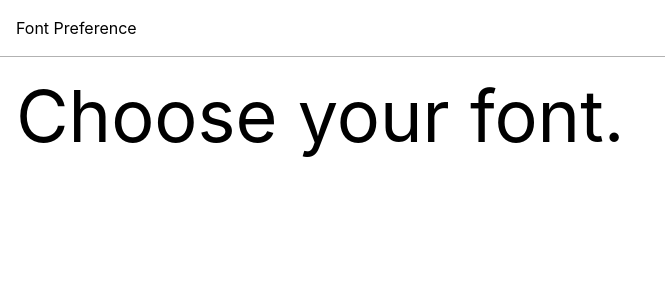
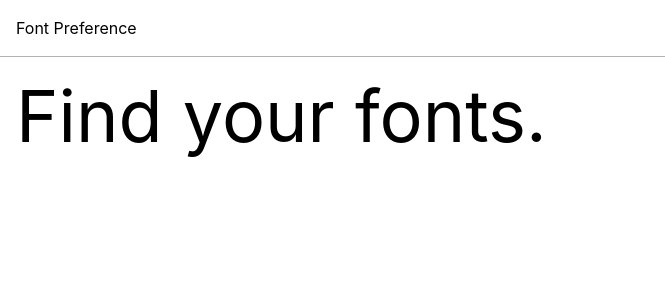
Before and after one commit to Computational-Creativity-Lab/Crowdsourcing-Font-Preferences, a Next.js app: page / in a window 1280 px wide. Shown: the top 300 px of the page, without its empty margins (0-665 px from the left). Built offline with nearby package versions, Linux system fonts and the light colour scheme; a web font is replaced by a local one.

Commit message:
tweak card intro transition

```diff
--- a/src/components/FontCard.js
+++ b/src/components/FontCard.js
@@ -1,18 +1,28 @@
 import { motion, AnimatePresence } from "framer-motion";
-import { useEffect, useState } from "react";
 
 export default function FontCard({ fontStyle, pengram, chosenCard, cardNum }) {
   return (
     <AnimatePresence>
       <motion.div
-        className={`${
-          chosenCard == cardNum ? "border border-solid border-white" : ""
-        } h-full bg-black flex rounded-3xl items-center relative justify-center select-none hover:scale-[1.005] hover:cursor-pointer active:scale-[.99] hover:shadow-[0_25px_35px_rgba(0,0,0,.2)] duration-200`}
-        initial={{ opacity: 0 }}
-        animate={{ opacity: 1 }}
-        exit={{ opacity: 0 }}
+        // ${chosenCard == cardNum ? "border border-solid border-white" : ""}
+        className={`
+           h-full bg-black flex rounded-3xl items-center relative justify-center select-none hover:cursor-pointer`}
+        // } h-full bg-black flex rounded-3xl items-center relative justify-center select-none hover:scale-[1.005] hover:cursor-pointer active:scale-[.99] hover:shadow-[0_25px_35px_rgba(0,0,0,.2)] duration-200`}
+        initial={{ opacity: 0, scale: 0.95 }}
+        animate={{ opacity: 1, scale: 1 }}
+        exit={{ opacity: 0, scale: 0.95 }}
         transition={{
-          default: { duration: 0.1 },
+          ease: [0.16, 1, 0.3, 1],
+          duration: 1,
+          delay: cardNum * 0.03,
+        }}
+        whileHover={{
+          scale: 1.005,
+          boxShadow: "0px 0px 35px rgba(0, 0, 0, 0.2)",
+        }}
+        whileTap={{
+          scale: 0.99,
+          boxShadow: "0px 0px 35px rgba(0, 0, 0, 0.2)",
         }}
       >
         <p className="absolute block top-5 text-slate-50">{fontStyle}</p>
--- a/src/components/FontsPromptRightCol.js
+++ b/src/components/FontsPromptRightCol.js
@@ -173,8 +173,6 @@ export default function FontsPromptRightCol(props) {
 
   return (
     <div className={styles.rightCol}>
-      {/* {topCardState && ( */}
-      <Fragment>
       <motion.div
         className={styles.topRight}
         onClick={() => {
@@ -208,8 +206,6 @@ export default function FontsPromptRightCol(props) {
           cardNum={2}
         />
       </motion.div>
-      </Fragment>
-      {/* )} */}
     </div>
   );
 }
--- a/src/pages/index.js
+++ b/src/pages/index.js
@@ -22,9 +22,16 @@ export default function Home() {
       <HeadComp />
       <GlobalContainer>
         <Navbar isBlack={true} />
-        <h1 className="px-4 py-4 text-7xl border-2 border-gray-900 pt-20">
-          Choose your font.
-        </h1>
+
+        <motion.h1
+          initial={{ opacity: 0 }}
+          animate={{ opacity: 1 }}
+          exit={{ opacity: 0 }}
+          transition={{ ease: [0.16, 1, 0.3, 1], duration: 1 }}
+          className="px-4 py-4 text-7xl border-2 border-gray-900 pt-20"
+        >
+          Find your fonts.
+        </motion.h1>
       </GlobalContainer>
     </motion.main>
   );
```
Lines whose indentation alone changed are shown as unchanged.
